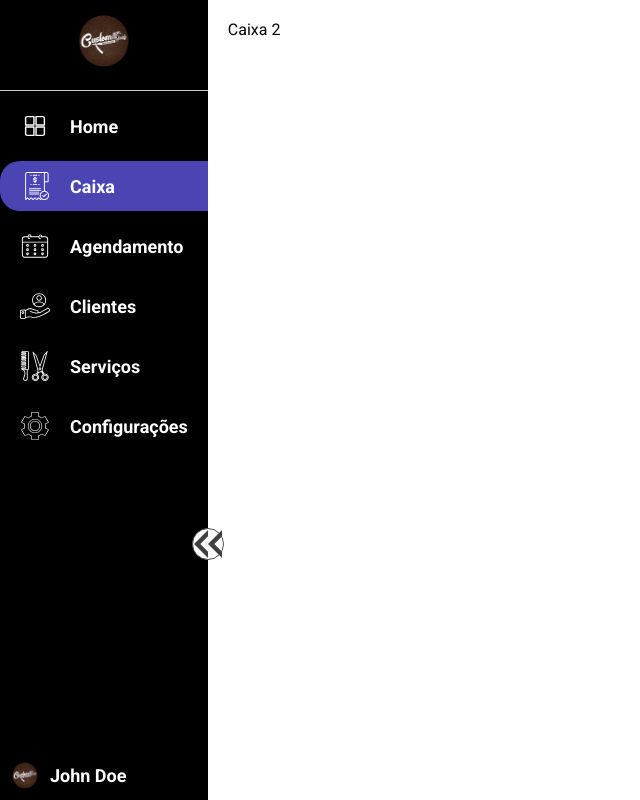
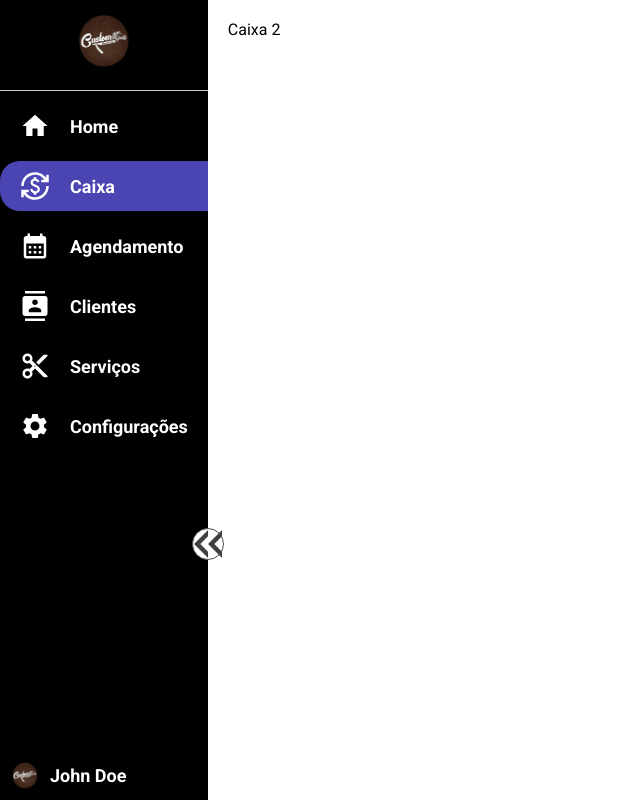
Before and after one commit to higorseixas/Custom-barber-shop-front, a Next.js app: page /dashboard in a window 1280 px wide. Shown: the whole page, without its empty margins (0-640 px from the left). Built offline with nearby package versions, Linux system fonts and the light colour scheme.

Commit message:
Install material-ui and replace the icons on sidebad

```diff
--- a/package.json
+++ b/package.json
@@ -9,10 +9,14 @@
     "lint": "next lint"
   },
   "dependencies": {
+    "@emotion/react": "^11.11.1",
+    "@emotion/styled": "^11.11.0",
     "@fortawesome/fontawesome-svg-core": "^6.4.0",
     "@fortawesome/free-brands-svg-icons": "^6.4.0",
     "@fortawesome/free-solid-svg-icons": "^6.4.0",
     "@fortawesome/react-fontawesome": "^0.2.0",
+    "@mui/icons-material": "^5.11.16",
+    "@mui/material": "^5.13.5",
     "@svgr/webpack": "^7.0.0",
     "@types/axios": "^0.14.0",
     "@types/js-cookie": "^3.0.3",
--- a/src/components/Patterns/Sidebar/sidebarData.tsx
+++ b/src/components/Patterns/Sidebar/sidebarData.tsx
@@ -1,18 +1,16 @@
-import {
-  CalenderIcon,
-  ClientIcon,
-  ConfigIncon,
-  MenuDashboardIcon,
-  PaymentIcon,
-  ServicesIcon
-} from '../../Svgs';
-
+import HomeIcon from '@mui/icons-material/Home';
+import CurrencyExchangeIcon from '@mui/icons-material/CurrencyExchange';
+import CalendarMonthIcon from '@mui/icons-material/CalendarMonth';
+import ContactsIcon from '@mui/icons-material/Contacts';
+import SettingsIcon from '@mui/icons-material/Settings';
+import ContentCutIcon from '@mui/icons-material/ContentCut';
 
 export const SidebarData = [
   {
     name: "Home",
     href: "dashboard",
-    icon: <MenuDashboardIcon style={{
+    icon: <HomeIcon style={{
+      color: 'white',
       marginRight: "10px",
       height: "30px",
       width: "30px"
@@ -21,7 +19,7 @@ export const SidebarData = [
   {
     name: "Caixa",
     href: "caixa",
-    icon: <PaymentIcon style={{
+    icon: <CurrencyExchangeIcon style={{
       marginRight: "10px",
       height: "30px",
       width: "30px",
@@ -31,7 +29,8 @@ export const SidebarData = [
   {
     name: "Agendamento",
     href: "agendamento",
-    icon: <CalenderIcon style={{
+    icon: <CalendarMonthIcon style={{
+      color: 'white',
       marginRight: "10px",
       height: "30px",
       width: "30px"
@@ -40,7 +39,8 @@ export const SidebarData = [
   {
     name: "Clientes",
     href: "clientes",
-    icon: <ClientIcon style={{
+    icon: <ContactsIcon style={{
+      color: 'white',
       marginRight: "10px",
       height: "30px",
       width: "30px"
@@ -49,7 +49,8 @@ export const SidebarData = [
   {
     name: "Serviços",
     href: "services",
-    icon: <ServicesIcon style={{
+    icon: <ContentCutIcon style={{
+      color: 'white',
       marginRight: "10px",
       height: "30px",
       width: "30px"
@@ -58,7 +59,8 @@ export const SidebarData = [
   {
     name: "Configurações",
     href: "configurações",
-    icon: <ConfigIncon style={{
+    icon: <SettingsIcon style={{
+      color: 'white',
       marginRight: "10px",
       height: "30px",
       width: "30px"
```
